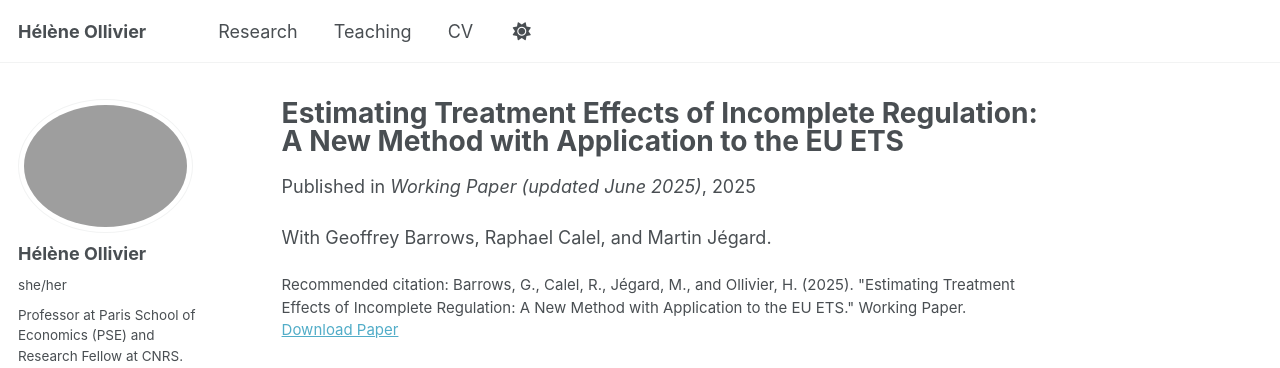
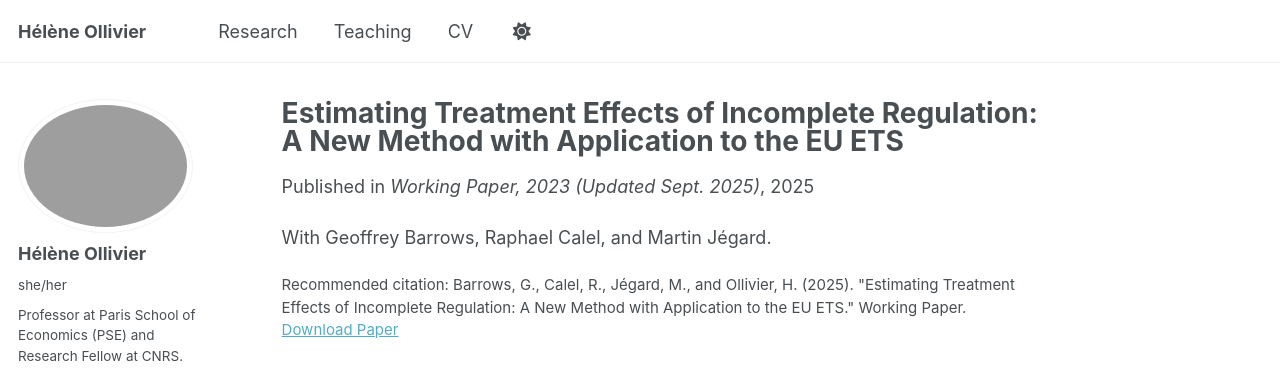
Before and after one commit to heleneollivier/heleneollivier.github.io, a Jekyll site: the page built from _publications/2025-working-eu-ets.md, in a window 1280 px wide. Shown: the top 368 px of the page. Built offline with Jekyll 4.4.1, drawn with Linux system fonts in a browser that asks for light colours; some web fonts are replaced; a script bundle is joined from its source files by our own code; library files that are not in the unit come from our copies.

Commit message:
Show 2023 initial date and Sept. 2025 update for EU ETS paper

```diff
--- a/_includes/archive-single.html
+++ b/_includes/archive-single.html
@@ -44,7 +44,7 @@
 
       {% else %}
         <p style="margin-top: 0.2em;">
-          {% if post.coauthors %}{{ post.coauthors }} — {% endif %}<em>{{ post.venue }}</em>{% if post.date %}, {{ post.date | date: "%Y" }}{% endif %}
+          {% if post.coauthors %}{{ post.coauthors }} — {% endif %}<em>{{ post.venue }}</em>{% if post.date %}{% unless post.venue contains '20' %}, {{ post.date | date: "%Y" }}{% endunless %}{% endif %}
         </p>
 
         {% if post.wpurl %}
--- a/_publications/2025-working-eu-ets.md
+++ b/_publications/2025-working-eu-ets.md
@@ -6,7 +6,7 @@ permalink: /publication/2025-working-eu-ets
 excerpt: 'We propose a new method for estimating the treatment effects of incomplete regulations, with an application to the EU Emissions Trading System.'
 coauthors: "With Geoffrey Barrows, Raphael Calel, and Martin Jégard"
 date: 2025-06-01
-venue: 'Working Paper (updated June 2025)'
+venue: 'Working Paper, 2023 (Updated Sept. 2025)'
 paperurl: 'https://papers.ssrn.com/sol3/papers.cfm?abstract_id=4445440'
 citation: 'Barrows, G., Calel, R., Jégard, M., and Ollivier, H. (2025). "Estimating Treatment Effects of Incomplete Regulation: A New Method with Application to the EU ETS." Working Paper.'
 ---
```
